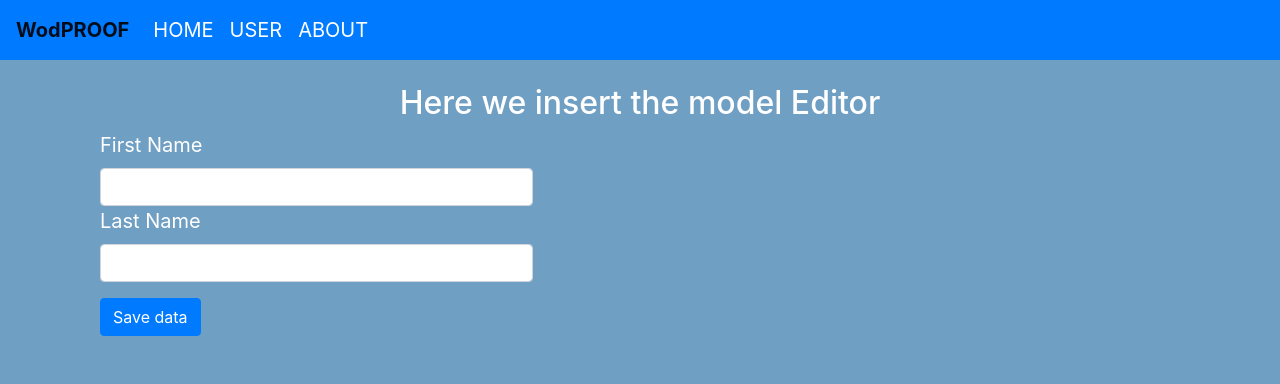
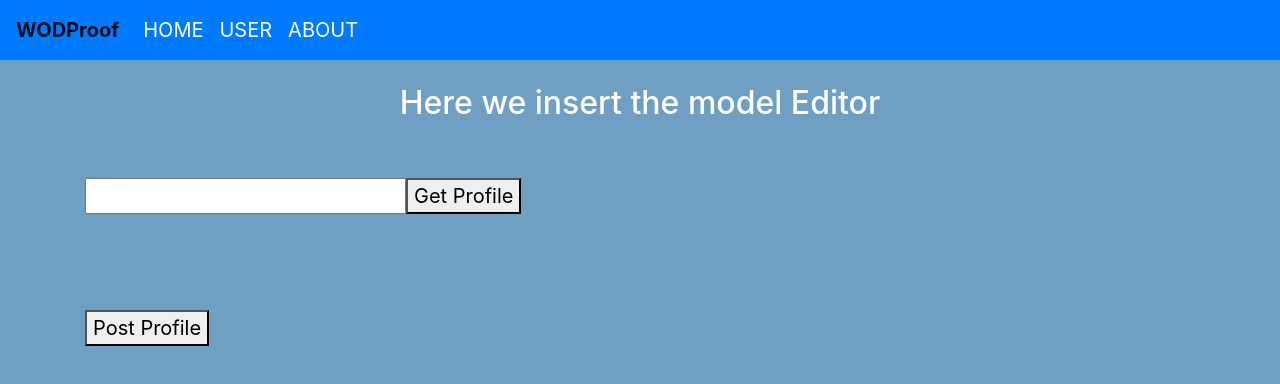
Before and after one commit to Stepanic4/My-Angular-6, an Angular app: page /home in a window 1280 px wide. Shown: the top 384 px of the page. Built offline with nearby package versions, Linux system fonts and the light colour scheme.

Commit message:
work continue, added Json in server

```diff
--- /dev/null
+++ b/db.json
@@ -0,0 +1,19 @@
+{
+  "posts": [
+    {
+      "id": 1,
+      "title": "json-server",
+      "author": "typicode"
+    }
+  ],
+  "comments": [
+    {
+      "id": 1,
+      "body": "some comment",
+      "postId": 1
+    }
+  ],
+  "profile": {
+    "name": "typicode"
+  }
+}
--- a/src/app/app.component.ts
+++ b/src/app/app.component.ts
@@ -1,19 +1,12 @@
 import { Component } from '@angular/core';
+
 
 @Component({
   selector: 'app-root',
   templateUrl: './app.component.html',
   styleUrls: ['./app.component.scss']
 })
+
 export class AppComponent {
   title = 'Welcome to my page!';
 }
-
-export class Constants {
-    static get Default(): any {
-        return {
-            API_ENDPOINT: 'https://backend.vstudy.velociteach.com/study/api',
-            IMAGE_ENDPOINT: 'https://backend.vstudy.velociteach.com/study/api'
-        };
-    }
-}
--- a/src/app/component/editor/editor.component.html
+++ b/src/app/component/editor/editor.component.html
@@ -1,28 +1,13 @@
-<div class="container">
-    <form name="form" (ngSubmit)="f.form.valid && onSubmit()" #f="ngForm" novalidate method="post">
-        <div class="col-5">
-            <label for="firstName">First Name</label>
-            <input id="firstName" type="text" class="form-control" name="firstName" [(ngModel)]="model.firstName"
-                   #firstName="ngModel" [ngClass]="{ 'is-invalid': f.submitted && firstName.invalid }" required/>
-            <div *ngIf="f.submitted && firstName.invalid" class="invalid-feedback">
-                <div *ngIf="firstName.errors.required">First Name is required</div>
-            </div>
-        </div>
+<div class="container py-5">
+    <input type="text" (keyup)="onNameKeyUp($event)">
+    <button (click)="getProfile()">Get Profile</button>
+    <br>
+    <div *ngIf="found">
+        <span>{{name}} age is {{age}}</span>
+    </div>
+</div>
+<div class="container py-5">
 
-        <div class="col-5">
-            <label for="lastName">Last Name</label>
-            <input id="lastName" type="text" class="form-control" name="lastName" [(ngModel)]="model.lastName"
-                   #lastName="ngModel"
-                   [ngClass]="{ 'is-invalid': f.submitted && lastName.invalid }" required/>
-            <div *ngIf="f.submitted && lastName.invalid" class="invalid-feedback">
-                <div *ngIf="lastName.errors.required">Last Name is required</div>
-            </div>
-        </div>
+    <button (click)="postProfile()">Post Profile</button>
 
-        <div class="pt-3 col-5">
-            <button type="submit" class="btn btn-primary cursor-pointer btn-submit">
-                Save data
-            </button>
-        </div>
-    </form>
 </div>
--- a/src/app/component/editor/editor.component.ts
+++ b/src/app/component/editor/editor.component.ts
@@ -1,24 +1,92 @@
-import { Component, OnInit } from '@angular/core';
-import {EditorService} from '../../services/editor.service';
-import {HttpClientModule} from '@angular/common/http';
+import {Component, OnInit} from '@angular/core';
+import {HttpClient} from '@angular/common/http';
 
 @Component({
-  selector: 'app-editor',
-  templateUrl: './editor.component.html',
-  styleUrls: ['./editor.component.scss'],
-    providers: [ EditorService ]
+    selector: 'app-editor',
+    templateUrl: './editor.component.html',
+    styleUrls: ['./editor.component.scss']
 })
 export class EditorComponent implements OnInit {
+    name: string = '';
+    age: number;
+    found: boolean;
 
-    model: any = {};
+    constructor(private httpClient: HttpClient) {
+    }
 
-  constructor(private http: HttpClientModule) { }
+    onNameKeyUp(event: any) {
+        this.name = event.target.value;
+        this.found = false;
+    }
 
-  ngOnInit() {
-  }
+    getProfile() {
+        this.httpClient.get('http://192.168.1.188:8080/api/qualifiers/list')
+            .subscribe(
+                (data: any[]) => {
+                    if (data.length) {
+                        this.age = data[0].age;
+                        this.found = true;
+                    }
+                    if (data.length) {
+                        console.log('DON`T WORK');
+                    }
+                }
+            );
+    }
+
+    postProfile() {
+        this.httpClient.post('http://192.168.1.188:8080/api/qualifiers/upload_model',
+            {
+                last: true,
+                list: [
+                    {
+                        'id': 1,
+                        'title': 'SUMMER THE DUBAI FITNESS CHAMPIONSHIP',
+                        'description_title': 'WHAT 92S THE DUBAI FITNESS CHAMPIONSHIP?',
+                        'description': 'Created in 2012 to raise awareness',
+                        'cover_image_url': 'https://encrypted-tbn0.gstatic.com/imagesYmlG1KWE604m6ji9eLU',
+                        'target_url': 'http://www.dxbfitnesschampionship.com/',
+                        'target_action_title': 'Link to url 1',
+                        'date_from': '01-06-2018 00:00:00',
+                        'date_to': '31-08-2018 00:00:00',
+                        'events': [
+                            {
+                                'id': 1,
+                                'title': 'Event 1999',
+                                'description': 'Some event With text',
+                                'video_id': 'HCjNJDNzw8Y',
+                                'date_from': '15-06-2018 00:00:00',
+                                'date_to': '15-07-2018 00:00:00',
+                                'workout_settings': {
+                                    'count_type': 'REPS',
+                                    'timer': {
+                                        'timer_type': 'TIMER_STOPWATCH',
+                                        'round_duration': 0,
+                                        'rest_duration': 0,
+                                        'total_rounds': 0,
+                                        'initial_count_down': 5,
+                                        'count_up': false,
+                                        'time_camp': 180
+                                    }
+                                }
+                            }
+                        ]
+                    }
+                ]
+            }
+        )
+            .subscribe(
+                (data: any) => {
+                    console.log(data);
+                }
+            );
+    }
+
+    ngOnInit() {
+    }
 
     onSubmit() {
-        alert(JSON.stringify(this.model));
+        // alert(JSON.stringify(this.model));
     }
 
 }
--- a/src/app/component/navigation/navigation.component.html
+++ b/src/app/component/navigation/navigation.component.html
@@ -1,7 +1,7 @@
 
 
 <nav id="navbar" class="navbar navbar-expand-lg navbar-light bg-primary">
-  <a class="navbar-brand font-weight-bold" href="javascript:void(0);">WodPROOF</a>
+  <a class="navbar-brand font-weight-bold" href="javascript:void(0);">WODProof</a>
   <button class="navbar-toggler" type="button" data-toggle="collapse" data-target="#navbarSupportedContent" aria-controls="navbarSupportedContent" aria-expanded="false" aria-label="Toggle navigation">
     <span class="navbar-toggler-icon"></span>
   </button>
--- a/src/app/services/editor.service.ts
+++ /dev/null
@@ -1,19 +0,0 @@
-import { Injectable } from '@angular/core';
-import { HttpClient } from '@angular/common/http';
-import {Constants} from '../app.component';
-
-@Injectable({
-  providedIn: 'root'
-})
-export class EditorService {
-
-  constructor(private http: HttpClient) { }
-
-    postFile(caption: string, fileToUpload: File) {
-        const endpoint = `${Constants.Default.API_ENDPOINT}/editor/upload_firstName`;
-        const formData: FormData = new FormData();
-        formData.append('firstName', fileToUpload);
-        return this.http
-            .post(endpoint, formData);
-    }
-}
```
